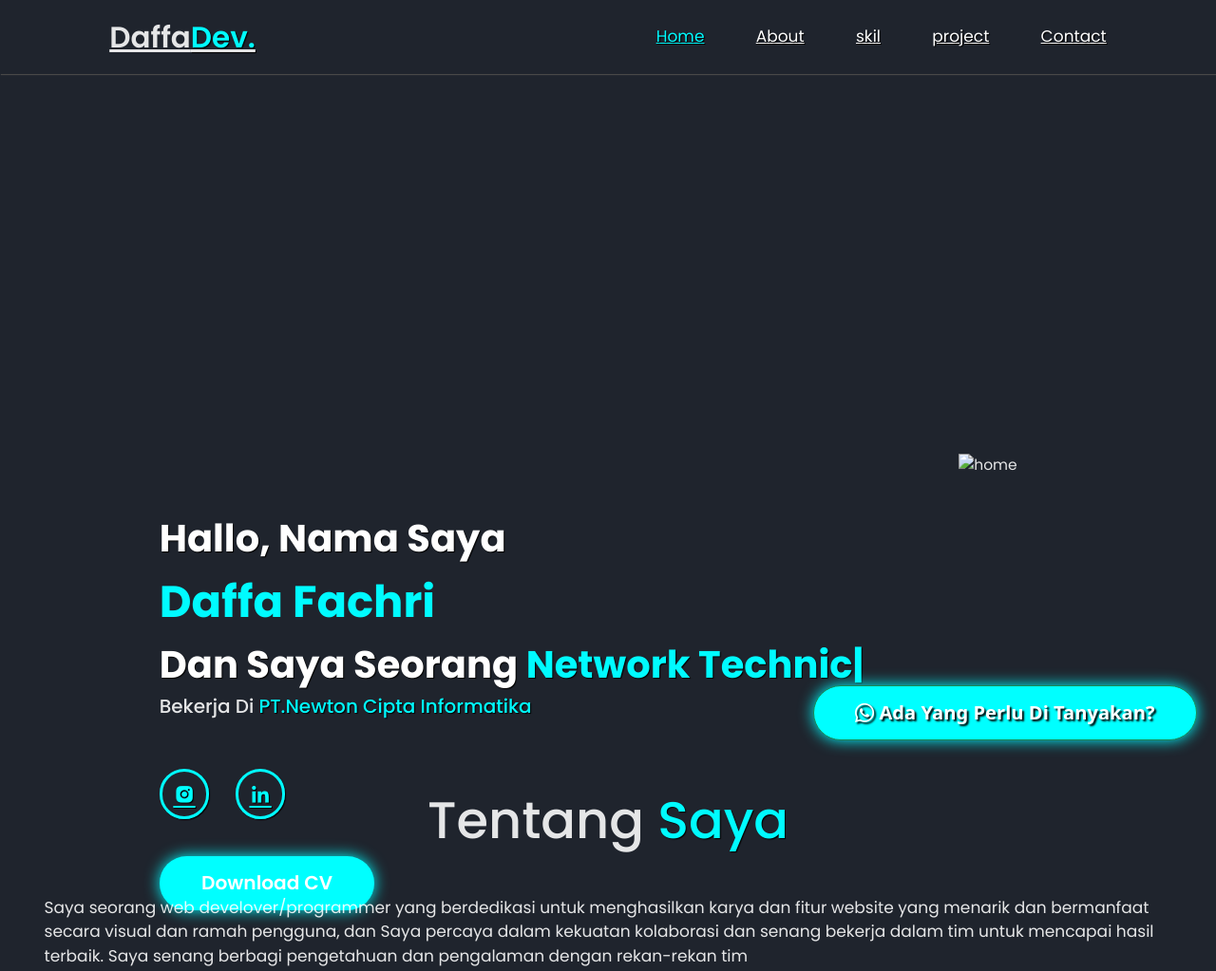
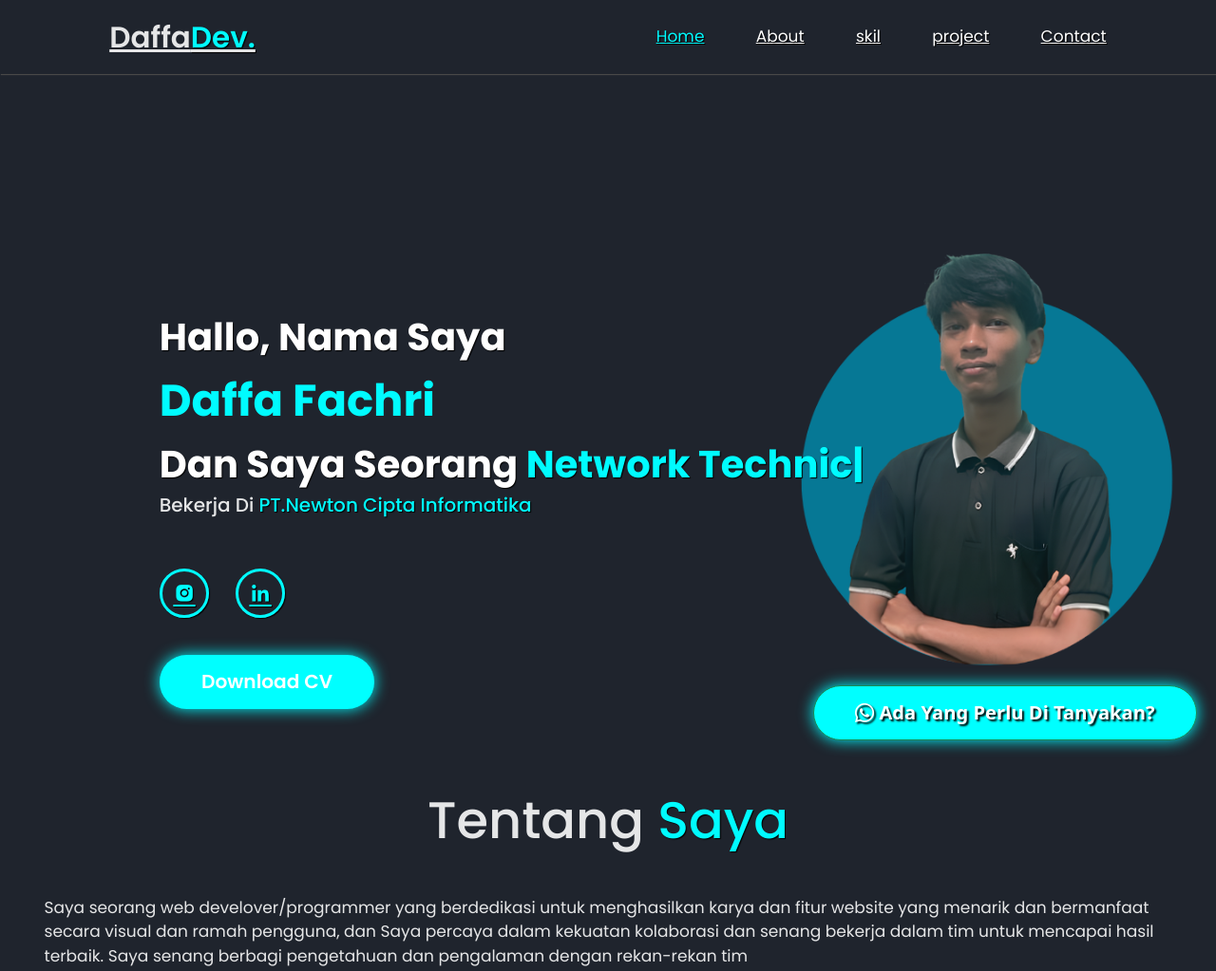
Before and after one commit to daoaits/Daffa-Fachri, a plain HTML site: page index.html in a window 1280 px wide. Shown: the top 1023 px of the page at 95% size. Drawn offline with nearby package versions, Linux system fonts and the light colour scheme.

Commit message:
Update index.html

```diff
--- a/index.html
+++ b/index.html
@@ -58,7 +58,7 @@
       </div>
 
       <div class="home-img">
-        <img src="image/daffa.png" alt="home" />
+        <img src="image/daffaa.png" alt="home" />
       </div>
     </section>
     <!-- Home section end -->
```
